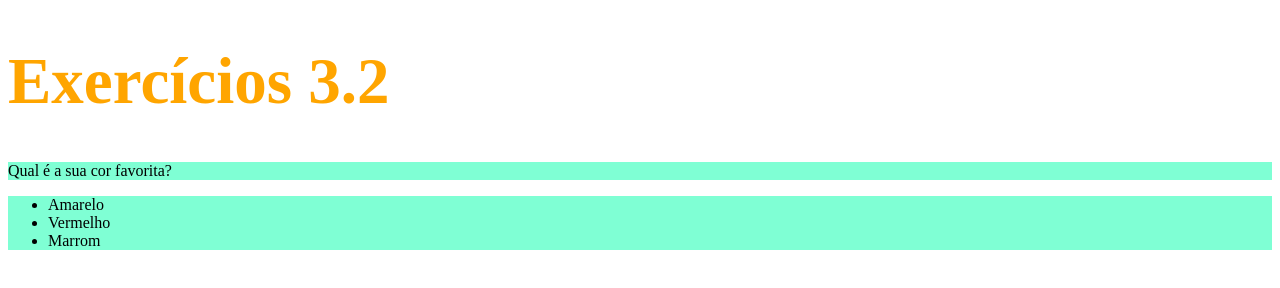
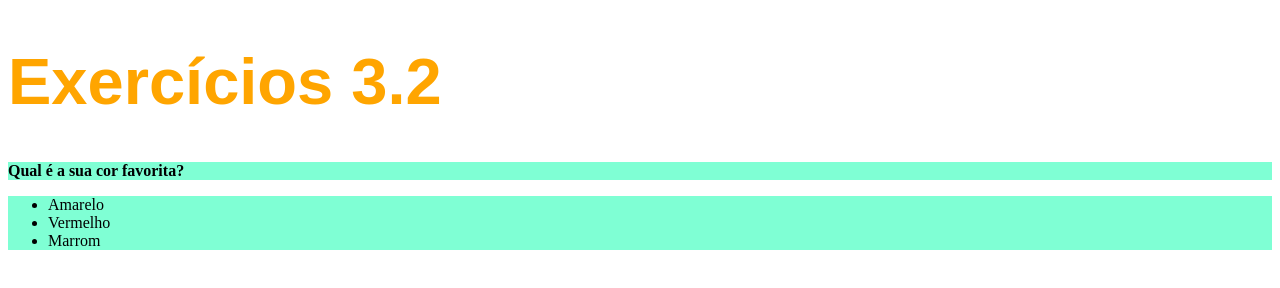
Before and after one commit to LuanaMayumi/trybe-exercicios, a plain HTML site: page fundamentos/bloco-03-introducao-a-html-e-css/dia-2-html-css-primeiros-passos-em-css/index.html in a window 1280 px wide. Drawn offline with Linux system fonts and the light colour scheme.

Commit message:
alteracao de font-size, family e weight

```diff
--- a/fundamentos/bloco-03-introducao-a-html-e-css/dia-2-html-css-primeiros-passos-em-css/index.html
+++ b/fundamentos/bloco-03-introducao-a-html-e-css/dia-2-html-css-primeiros-passos-em-css/index.html
@@ -5,7 +5,12 @@
     <title>HTML</title>
     <style>
 h1 {color: orange;
-  font-size: 65px;}
+  font-size: 65px;
+font-family: sans-serif;}
+
+p {font-weight: 600 ;}
+
+body {font-size: 16px;}
 
 ul {background-color: coral;}
 
```
